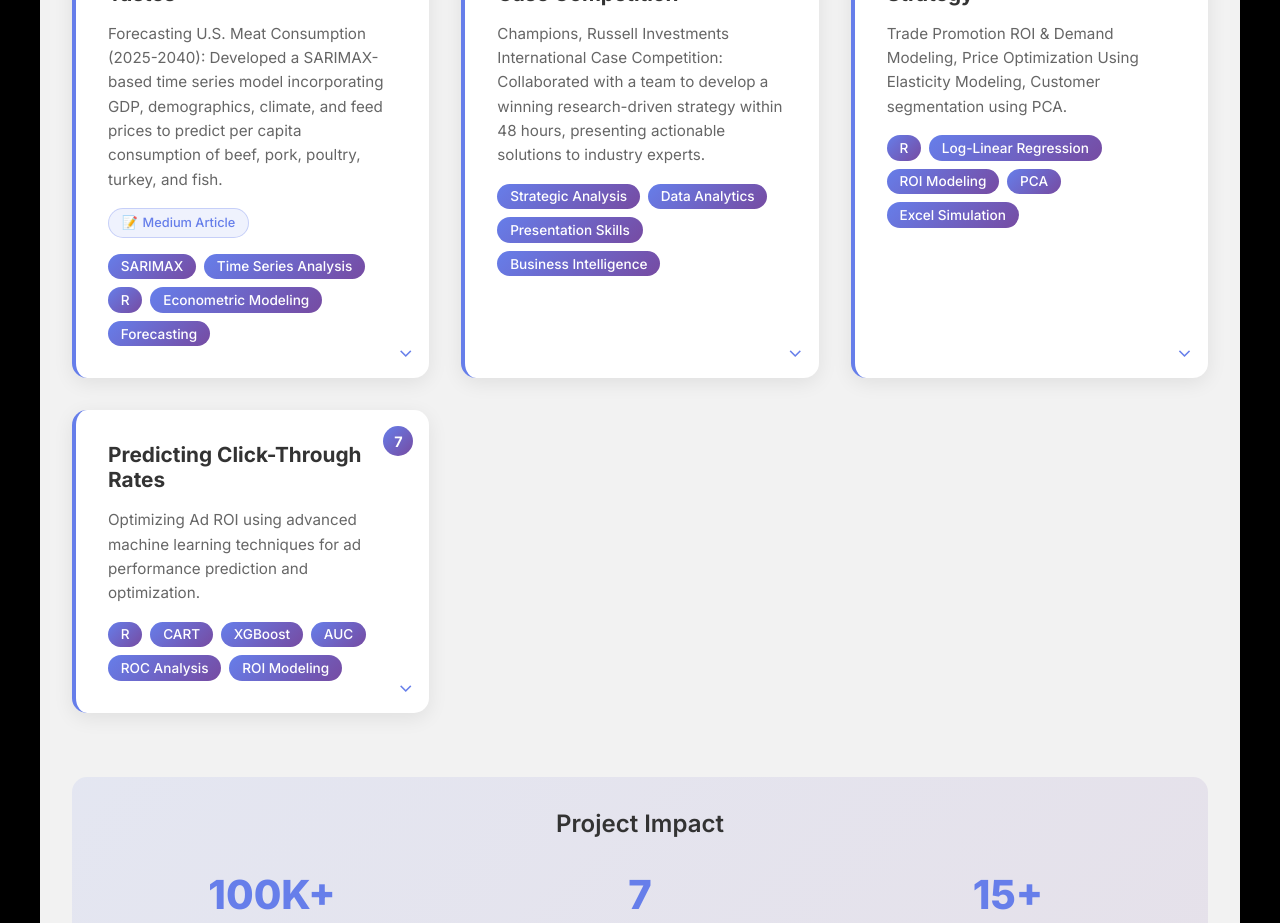
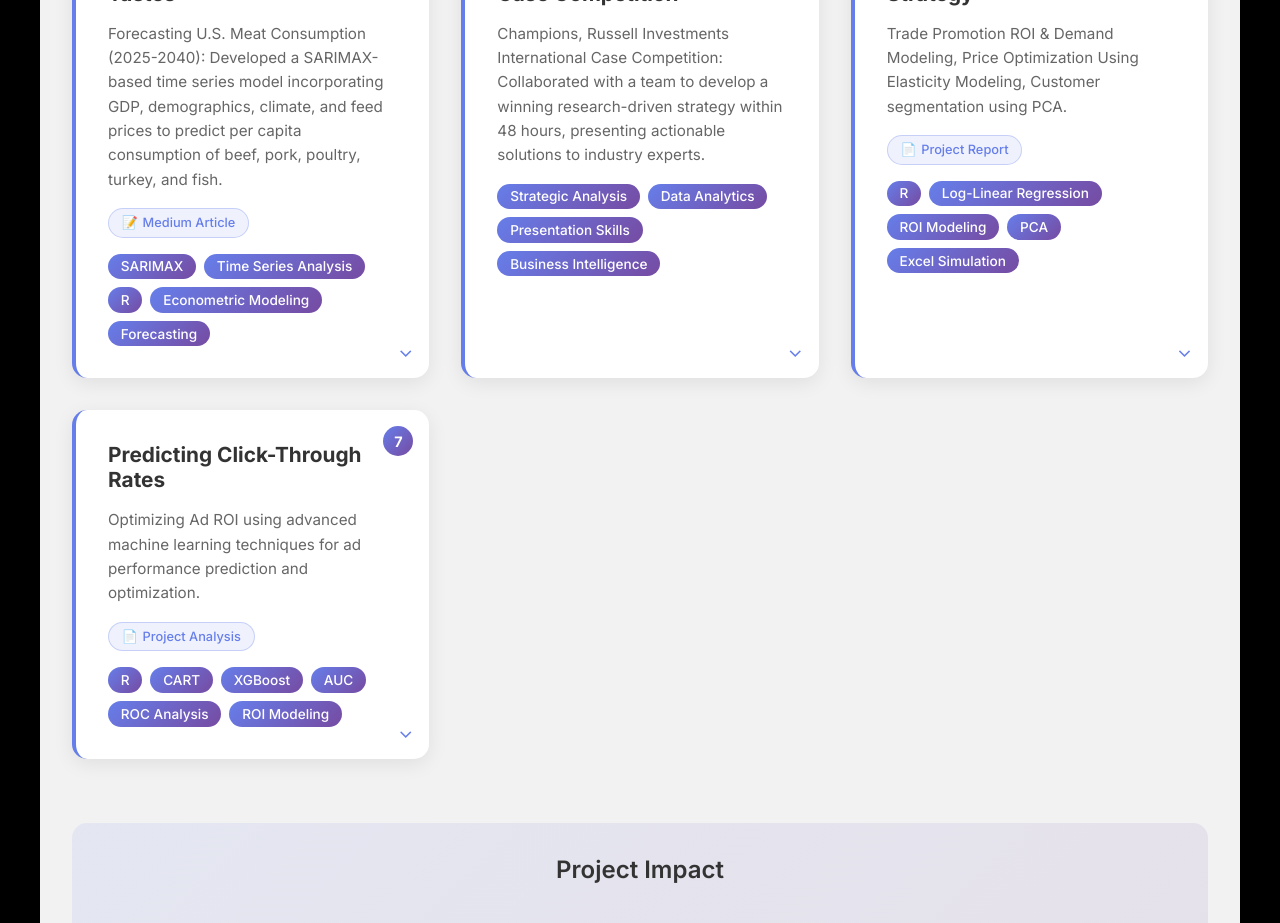
Before and after one commit to Smita-Kulkarni-13/smita-portfolio-code-puppy, a React (Create React App) app: page / in a window 1280 px wide. Shown: the part 3180-4103 px from the top of the page. Built offline with nearby package versions, Linux system fonts and the light colour scheme.

Commit message:
add-missing-project-links-detergent-ctr

```diff
--- a/src/components/AcademicProjects.js
+++ b/src/components/AcademicProjects.js
@@ -69,7 +69,10 @@ const AcademicProjects = () => {
       detailedDescription: "Comprehensive analysis of pricing strategies and demand patterns in the consumer goods industry using advanced statistical techniques.",
       tools: ["R", "Log-Linear Regression", "ROI Modeling", "PCA", "Excel Simulation"],
       university: "University of Washington",
-      program: "Business Analytics June 2024 - June 2025"
+      program: "Business Analytics June 2024 - June 2025",
+      links: [
+        { type: "Project Report", url: "https://drive.google.com/file/d/1Jiv4JDKEN1QRN_YsD59zGgBlvy7Mhb9x/view?usp=drive_link" }
+      ]
     },
     {
       id: 7,
@@ -78,8 +81,11 @@ const AcademicProjects = () => {
       detailedDescription: "Machine learning project focused on predicting and optimizing digital advertising performance through sophisticated algorithmic approaches.",
       tools: ["R", "CART", "XGBoost", "AUC", "ROC Analysis", "ROI Modeling"],
       university: "University of Washington",
-      program: "Business Analytics June 2024 - June 2025"
-    }
+      program: "Business Analytics June 2024 - June 2025",
+      links: [
+        { type: "Project Analysis", url: "https://docs.google.com/document/d/1asKjPdBzrolxoJtxOvSs222E2gTs8vHo/edit?usp=drive_link&ouid=111449420635285988397&rtpof=true&sd=true" }
+      ]
+    },
   ];
 
   const containerVariants = {
@@ -268,7 +274,7 @@ const AcademicProjects = () => {
                         fontWeight: '500'
                       }}
                     >
-                      <span>{link.type === 'Tableau Dashboard' ? '📊' : link.type === 'Medium Article' ? '📝' : link.type === 'Case Report' ? '📄' : '🔗'}</span>
+                      <span>{link.type === 'Tableau Dashboard' ? '📊' : link.type === 'Medium Article' ? '📝' : (link.type === 'Case Report' || link.type === 'Project Report' || link.type === 'Project Analysis') ? '📄' : '🔗'}</span>
                       {link.type}
                     </motion.a>
                   ))}
```
